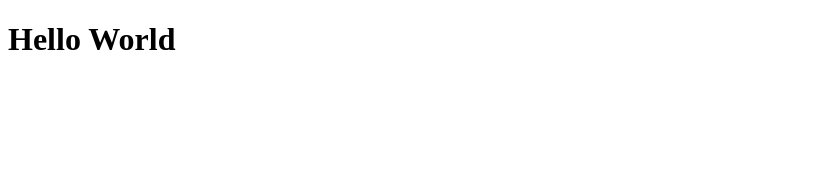
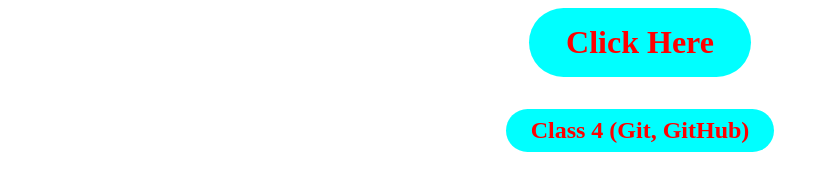
Before and after one commit to amirabbasiblog/Class-4-Git-GitHub-, a plain HTML site: page index.html in a window 1280 px wide. Shown: the whole page, without its empty margins (0-829 px from the left). Drawn offline with Linux system fonts and the light colour scheme.

Commit message:
1 photo add

```diff
--- a/index.html
+++ b/index.html
@@ -4,8 +4,10 @@
     <meta charset="UTF-8">
     <meta name="viewport" content="width=, initial-scale=1.0">
     <title>Document</title>
+    <link rel="stylesheet" href="./style.css">
 </head>
 <body>
-    <h1> Hello World</h1>
+    <h1> Click Here </h1>
+    <h2> Class 4 (Git, GitHub) </h2>
 </body>
 </html>
--- a/style.css
+++ b/style.css
@@ -0,0 +1,37 @@
+h1 {
+    background-color: aqua;
+    color: red;
+    border-radius: 3rem;
+    display: flex;
+    justify-content: center;
+    width: 15%;
+    margin: auto;
+    padding: 1rem 1rem;
+}
+
+h1:hover {
+    background-color: red;
+    color: white;
+    cursor: pointer;
+    transform: scale(1.1);
+}
+
+h2 {
+    background-color: aqua;
+    color: red;
+    width: 20%;
+    display: flex;
+    justify-content: center;
+    margin: auto;
+    margin-top: 2rem;
+    border-radius: 2rem;
+    border: none;
+    padding: .5rem .5rem;
+}
+
+h2:hover {
+    background: blue;
+    color: white;
+    cursor: pointer;
+    transform: scale(1.1);
+}
```
Also changed, not shown: Photos/makhota by bint e aslam nnovel.jpg (added).
